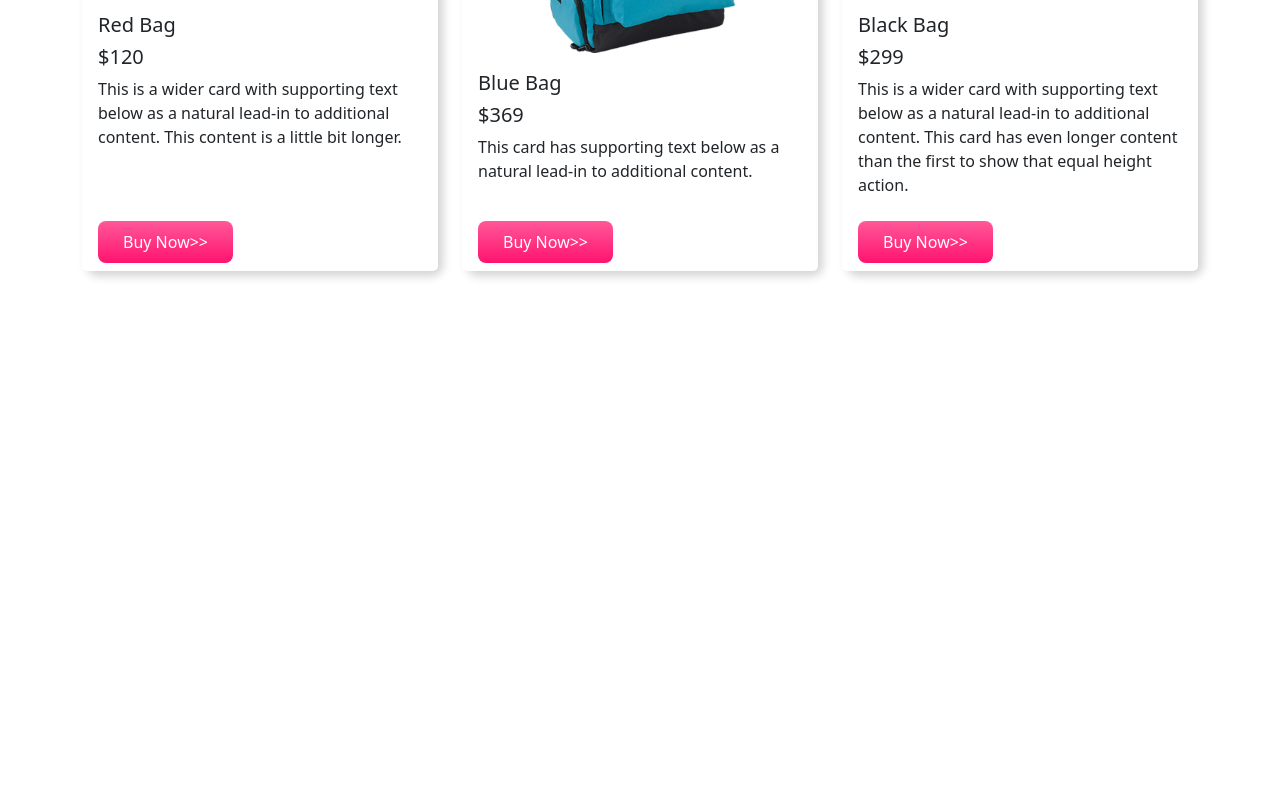
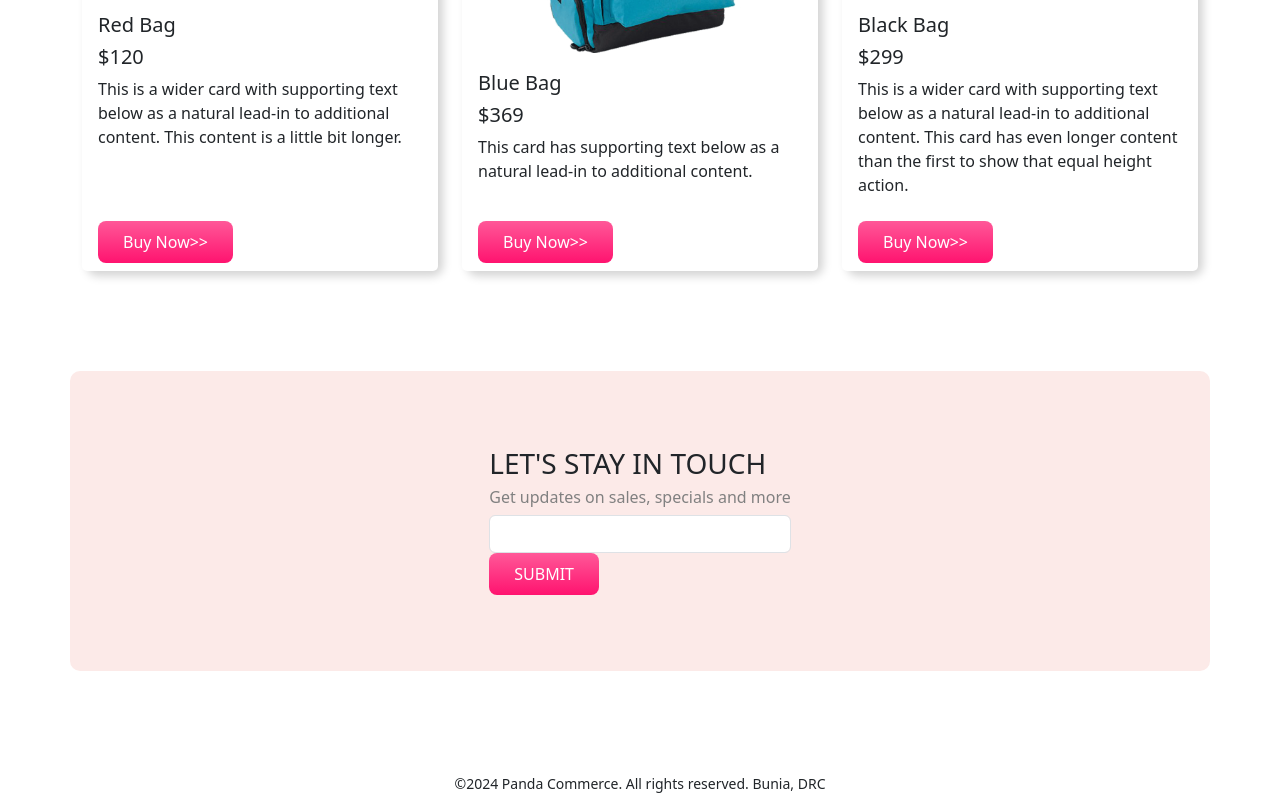
Before and after one commit to Digital-Rasel/panda-commerce, a plain HTML site: page index.html in a window 1280 px wide. Shown: the part 1962-2757 px from the top of the page. Before the commit the page ends 2333 px from the top, so only its background shows below. Drawn offline with nearby package versions, Linux system fonts and the light colour scheme.

Commit message:
Panda commerce coding done

```diff
--- a/index.html
+++ b/index.html
@@ -29,7 +29,7 @@
                     <a class="nav-link" href="#backpack">Backpack</a>
                   </li>
                   <li class="nav-item">
-                    <a class="nav-link" href="#contactus">Contact Us</a>
+                    <a class="nav-link" href="#subscribe">Subscribe</a>
                   </li>
                 </ul>
               </div>
@@ -193,7 +193,16 @@
         </div>
       </div>
     </div>
-
+    <div class="container orange-bg d-flex justify-content-center align-items-center" id="subscribe">
+      <div><h3>LET'S STAY IN TOUCH</h3>
+        <h6>Get updates on sales, specials and more</h6>
+        <input class="form-control" type="text" name="" id="">
+        <button class="buy-now-button">SUBMIT</button>
+      </div>
+    </div>
+    <footer>
+      <small>©2024 Panda Commerce. All rights reserved. Bunia, DRC</small>
+    </footer>
 
     <script src="https://cdn.jsdelivr.net/npm/@popperjs/core@2.11.8/dist/umd/popper.min.js" integrity="sha384-I7E8VVD/ismYTF4hNIPjVp/Zjvgyol6VFvRkX/vR+Vc4jQkC+hVqc2pM8ODewa9r" crossorigin="anonymous"></script>
     <script src="https://cdn.jsdelivr.net/npm/bootstrap@5.3.2/dist/js/bootstrap.min.js" integrity="sha384-BBtl+eGJRgqQAUMxJ7pMwbEyER4l1g+O15P+16Ep7Q9Q+zqX6gSbd85u4mG4QzX+" crossorigin="anonymous"></script>
--- a/style.css
+++ b/style.css
@@ -47,3 +47,12 @@
     border-top: none;
     background-color: white;
 }
+#subscribe{
+    height: 300px;
+}
+#subscribe h6{
+    color: gray;
+}
+footer{
+    text-align: center;
+}
```
